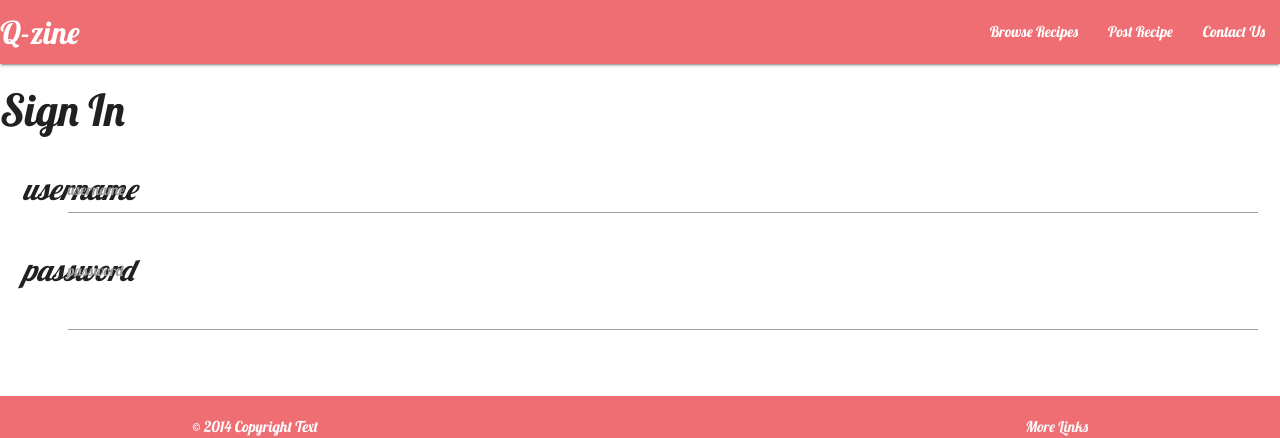
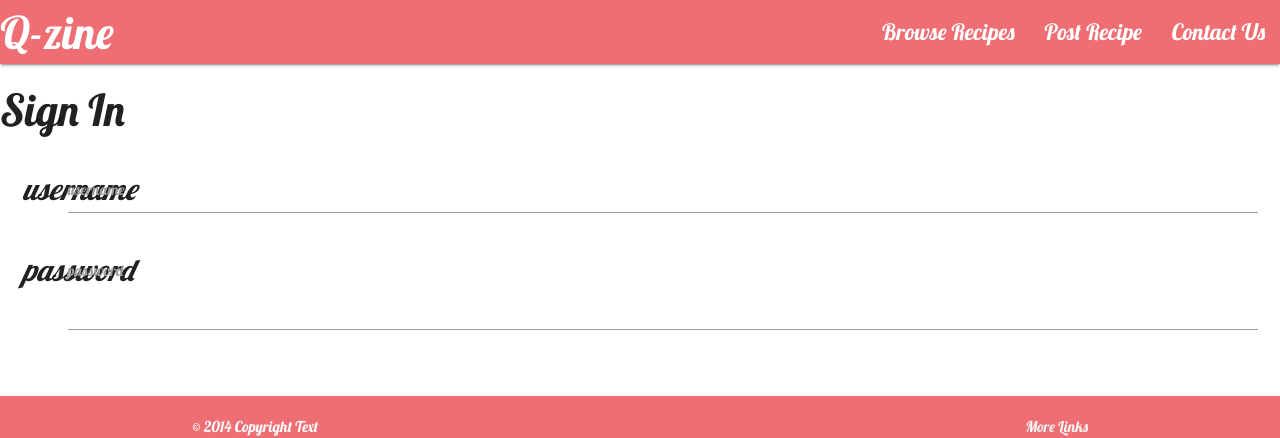
Before and after one commit to anteCedens/CI-MS3-cookbook, a Flask app: page /contact_us in a window 1280 px wide. Shown: the top 438 px of the page. Run offline with Flask 2, Linux system fonts and the light colour scheme; some libraries are stand-ins or nearby versions.

Commit message:
Styled navbar fon sizes. Added url_for href to index.html for the logo button in navbar

```diff
--- a/static/css/style.css
+++ b/static/css/style.css
@@ -36,3 +36,11 @@ p {
   font-weight: 900;
   font-size: 1.25em;
 }
+
+#logo-button {
+  font-size: 3em;
+}
+
+.nav-wrapper li a {
+  font-size: 1.5em;
+}
--- a/templates/base.html
+++ b/templates/base.html
@@ -22,7 +22,7 @@
   <body>
     <nav>
       <div class="nav-wrapper">
-        <a href="#" class="brand-logo">Q-zine</a>
+        <a href="{{url_for('index_page')}}" class="brand-logo" id="logo-button">Q-zine</a>
         <ul id="nav-mobile" class="right hide-on-med-and-down">
           <li><a href="{{url_for('recipes_list')}}">Browse Recipes</a></li>
           <li><a href="index.html">Post Recipe</a></li>
```
